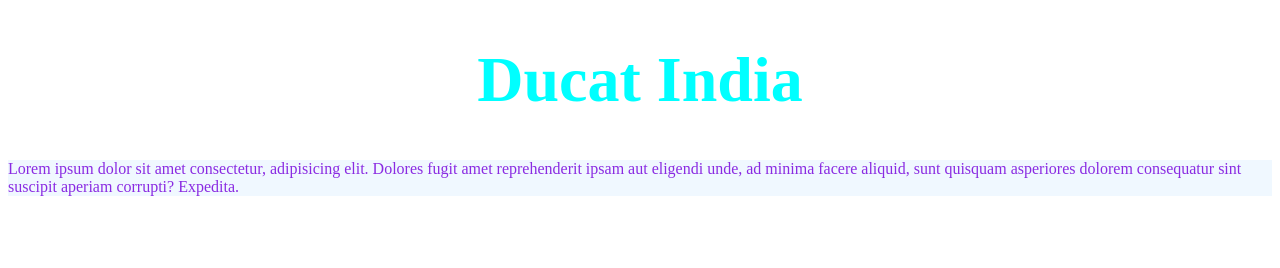
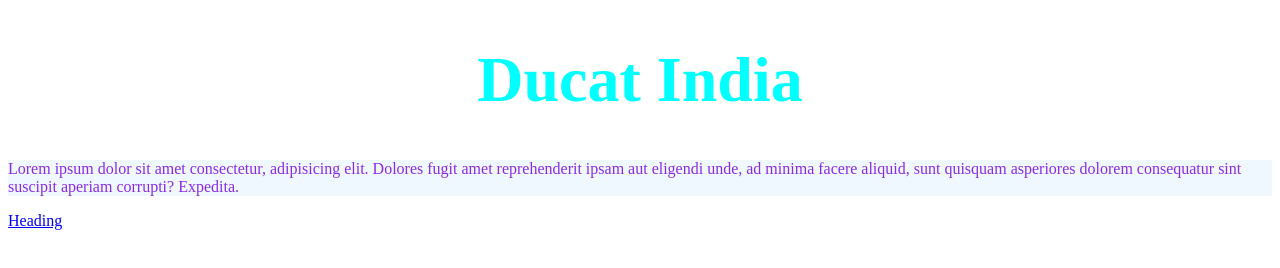
Before and after one commit to codewithamarjeet/css_practice, a plain HTML site: page index.html in a window 1280 px wide. Drawn offline with Linux system fonts and the light colour scheme.

Commit message:
Update index.html

```diff
--- a/index.html
+++ b/index.html
@@ -9,6 +9,8 @@
 <body>
     <h1>Ducat India</h1>
     <p>Lorem ipsum dolor sit amet consectetur, adipisicing elit. Dolores fugit amet reprehenderit ipsam aut eligendi unde, ad minima facere aliquid, sunt quisquam asperiores dolorem consequatur sint suscipit aperiam corrupti? Expedita.</p>
+    <a href="./heading.html">Heading</a>
 
 </body>
+
 </html>
```
